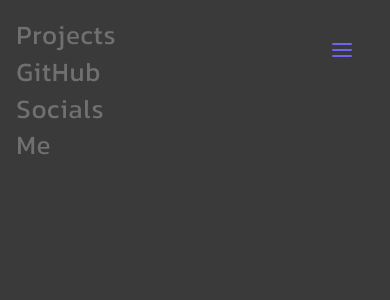
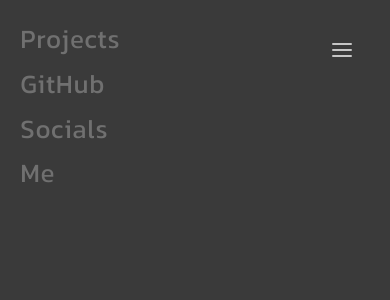
Before and after one commit to mohammadhosseintazaroei/portfolio, a React (Vite) app: page / in a window 390 px wide. Both pictures are taken after a click on the button 342 px from the left and 50 px from the top of the page. Shown: the top 300 px of the page. Built offline with nearby package versions, Linux system fonts and the light colour scheme; what @mui/x-data-grid-premium would draw is missing.

Commit message:
convert styles to sx in header

```diff
--- a/src/components/layouts/dashboard/header.style.ts
+++ b/src/components/layouts/dashboard/header.style.ts
@@ -14,10 +14,12 @@ export const headerStyles: Record<string, SxProps<Theme>> = {
   headerWrapper: {
     boxShadow: 'none',
     background: 'none',
+    position: 'sticky',
   },
   headerToolbar: {
     display: 'flex',
     minHeight: '72px !important',
+    gap: '50px',
     justifyContent: 'start',
     color: (theme) => theme.palette.neutral.light,
     py: 3,
@@ -32,9 +34,7 @@ export const headerStyles: Record<string, SxProps<Theme>> = {
     padding: '0',
     color: (theme) => theme.palette.neutral.dark,
   },
-  menuContainer: {
-    marginLeft: '50px',
-  },
+
   animateBorder: {
     background: (theme) => theme.palette.neutral.lighter,
     height: '6px',
@@ -60,9 +60,34 @@ export const headerStyles: Record<string, SxProps<Theme>> = {
   },
   hamburgerMenuButton: {
     zIndex: 10,
+    color: (theme) => theme.palette.neutral.light,
   },
-  mobileMenuItem: {
-    py: 0.5,
-    px: 2,
+  mobileMenuItem: { marginRight: '50px', position: 'relative' },
+  mobileMenuItemText: {
+    py: 1,
+  },
+  menuWrapper: {
+    display: 'flex',
+    gap: '50px',
+  },
+  menuItemWrapper: {
+    position: 'relative',
+  },
+  activeMenuItem: {
+    color: (theme) => theme.palette.neutral.lighter,
+  },
+  menuCardWrapper: {
+    position: 'absolute',
+    paddingTop: '20px',
+    left: '40%',
+  },
+  mobileMenuItemWrapper: {
+    position: 'absolute',
+    padding: '20px',
+    left: '0%',
+    top: 0,
+    background: '#3A3A3A',
+    width: '100vw',
+    height: '100vh',
   },
 };
--- a/src/components/layouts/dashboard/header.tsx
+++ b/src/components/layouts/dashboard/header.tsx
@@ -9,6 +9,14 @@ import Logo from '../../../assets/images/logo.png';
 import { panelEntities } from '../../../router/entities';
 import { sxSeparator } from '../../../utils/sxSeparator';
 import { headerStyles as styles } from './header.style';
+const mobileMenuItemVarients: Variants = {
+  open: {
+    opacity: 1,
+    y: 0,
+    transition: { type: 'spring', stiffness: 300, damping: 24 },
+  },
+  closed: { opacity: 0, y: 40, transition: { duration: 0.2 } },
+};
 const Header = () => {
   const location = useLocation();
   const currentUrl = location.pathname;
@@ -57,26 +65,15 @@ const Header = () => {
     setOpenMobileMenu(!openMobileMenu);
   };
 
-  const mobileMenuItemVarients: Variants = {
-    open: {
-      opacity: 1,
-      y: 0,
-      transition: { type: 'spring', stiffness: 300, damping: 24 },
-    },
-    closed: { opacity: 0, y: 20, transition: { duration: 0.2 } },
-  };
   return (
-    <AppBar position="sticky" enableColorOnDark sx={styles.headerWrapper}>
+    <AppBar enableColorOnDark sx={styles.headerWrapper}>
       {matches ? (
         <Toolbar sx={styles.headerToolbar}>
           <Link component={RouterLink} to="/">
             <Box ref={homeIconRef} onClick={(e) => handleCloseNavMenu(e)}>
               <Avatar src={Logo} sx={styles.logo} />
             </Box>
-          </Link>{' '}
-          <Box sx={styles.menuContainer} component="div">
-            <Box>
-              <Box>
+          </Link>
           <Box
             className={`border ${currentUrl == '/' && 'home'}`}
             sx={[
@@ -92,16 +89,16 @@ const Header = () => {
               },
             ]}
           ></Box>
-
-                <Box display={'flex'} ref={menu}>
+          <Box sx={styles.menuWrapper} ref={menu}>
             {panelEntities.map((page, index) => {
               return (
                 <>
                   {page.title && (
-                          <motion.nav
+                    <Box
+                      component={motion.div}
                       initial={false}
                       animate={isHoveredItemPath === page.path ? 'open' : 'closed'}
-                            style={{ marginRight: '50px', position: 'relative' }}
+                      sx={styles.menuItemWrapper}
                     >
                       <Link component={RouterLink} to={page.path}>
                         <Typography
@@ -117,14 +114,13 @@ const Header = () => {
                           className={`${currentUrl === page.path && 'pageClicked'}`}
                           sx={[
                             sxSeparator(styles.menuItem),
-                                  sxSeparator(
-                                    currentUrl === page.path && { color: (theme) => theme.palette.neutral.lighter }
-                                  ),
+                            sxSeparator(currentUrl === page.path && styles.activeMenuItem),
                           ]}
                         >
                           {page.title}
                         </Typography>
-                              <motion.div
+                        <Box
+                          component={motion.div}
                           onMouseEnter={() => {
                             setIsHoveredItemPath(page.path);
                           }}
@@ -151,19 +147,16 @@ const Header = () => {
                               },
                             },
                           }}
-                                style={{ position: 'absolute', paddingTop: '20px', left: '40%' }}
+                          sx={styles.menuCardWrapper}
                         >
                           {page.menuCard}
-                              </motion.div>
+                        </Box>
                       </Link>
-                          </motion.nav>
+                    </Box>
                   )}
                 </>
               );
             })}
-                </Box>
-              </Box>
-            </Box>
           </Box>
         </Toolbar>
       ) : (
@@ -173,32 +166,9 @@ const Header = () => {
               <Avatar src={Logo} sx={styles.logo} />
             </Box>
           </Link>{' '}
-          <Box sx={styles.menuContainer} component="div">
-            <Box
-              className={`border ${currentUrl == '/' && 'home'}`}
-              sx={[
-                sxSeparator(styles.animateBorder),
-                {
-                  width: `${(menuItemWidth ?? 0) + 20}px`,
-                  top: `${menuItemWidth ? '0' : '-10'}px`,
-                  left: `${(menuItemLeftOffset ?? 0) - 10}px`,
-                  '&.home': {
-                    top: `${homeIconTop ? homeIconTop + 15 : 0}px`,
-                    height: '8px',
-                  },
-                },
-              ]}
-            />
-            <Button onClick={handleClickMobileMenuButton} sx={styles.hamburgerMenuButton}>
-              <Menu />
-            </Button>
+          <Box component={motion.nav} initial={false} animate={openMobileMenu ? 'open' : 'closed'}>
             <Box
               component={motion.nav}
-              initial={false}
-              animate={openMobileMenu ? 'open' : 'closed'}
-              style={{ marginRight: '50px', background: '#aaa' }}
-            >
-              <motion.div
               variants={{
                 open: {
                   clipPath: 'inset(0% 0% 0% 0% round 0px)',
@@ -219,25 +189,18 @@ const Header = () => {
                   },
                 },
               }}
-                style={{
-                  position: 'absolute',
-                  paddingTop: '20px',
-                  left: '0%',
-                  top: 0,
-                  background: '#3A3A3A',
-                  width: '100vw',
-                  height: '100vh',
-                }}
+              sx={styles.mobileMenuItemWrapper}
             >
               {panelEntities.map((page, index) => {
                 return (
                   <>
                     {page.title && (
-                        <motion.div variants={mobileMenuItemVarients}>
-                          <motion.nav
+                      <Box component={motion.div} variants={mobileMenuItemVarients}>
+                        <Box
+                          component={motion.div}
                           initial={false}
                           animate={isHoveredItemPath === page.path ? 'open' : 'closed'}
-                            style={{ marginRight: '50px', position: 'relative' }}
+                          sx={styles.mobileMenuItem}
                         >
                           <Link component={RouterLink} to={page.path} onClick={handleClickMobileMenuButton}>
                             <Typography
@@ -253,24 +216,24 @@ const Header = () => {
                               className={`${currentUrl === page.path && 'pageClicked'}`}
                               sx={[
                                 sxSeparator(styles.menuItem),
-                                  sxSeparator(styles.mobileMenuItem),
-                                  sxSeparator(
-                                    currentUrl === page.path && { color: (theme) => theme.palette.neutral.lighter }
-                                  ),
+                                sxSeparator(styles.mobileMenuItemText),
+                                sxSeparator(currentUrl === page.path && styles.activeMenuItem),
                               ]}
                             >
                               {page.title}
                             </Typography>
                           </Link>
-                          </motion.nav>
-                        </motion.div>
+                        </Box>
+                      </Box>
                     )}
                   </>
                 );
               })}
-              </motion.div>
             </Box>
           </Box>
+          <Button onClick={handleClickMobileMenuButton} sx={styles.hamburgerMenuButton}>
+            <Menu />
+          </Button>
         </Toolbar>
       )}
     </AppBar>
```
Lines whose indentation alone changed are shown as unchanged.
